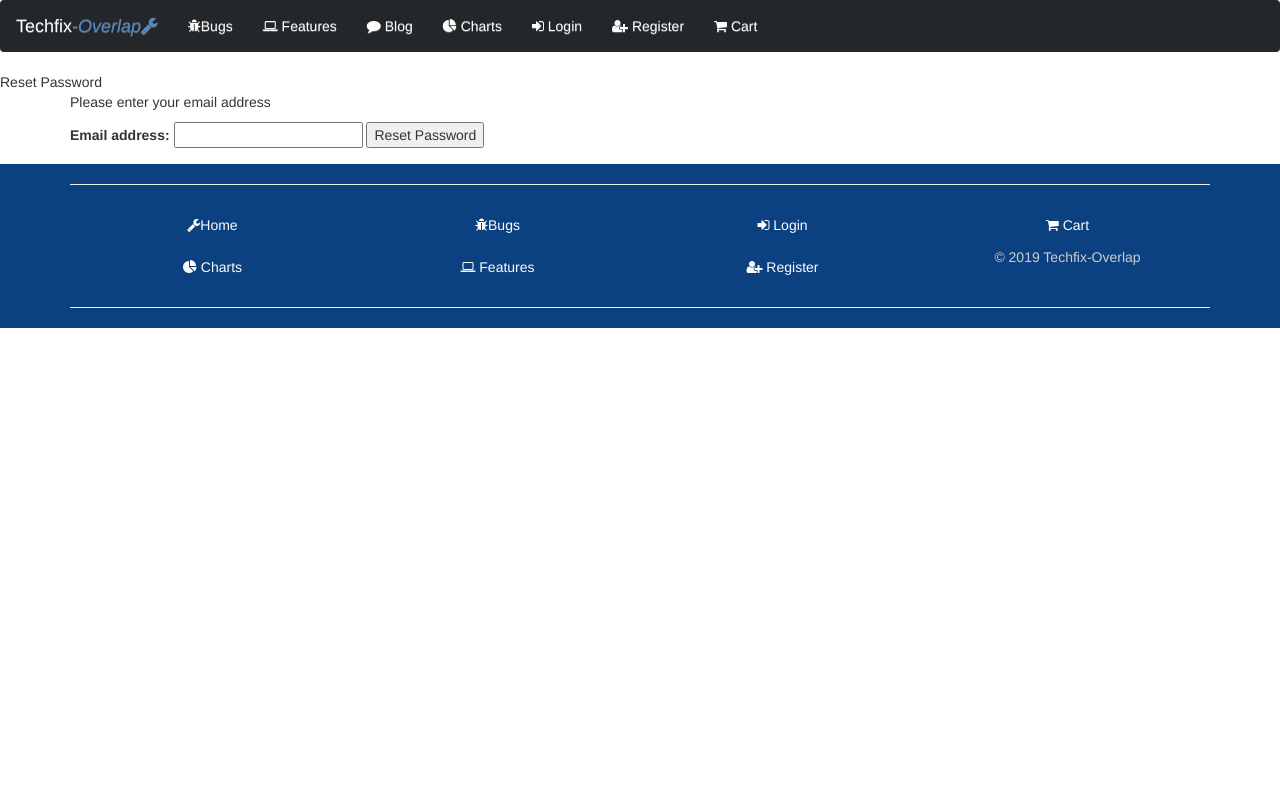
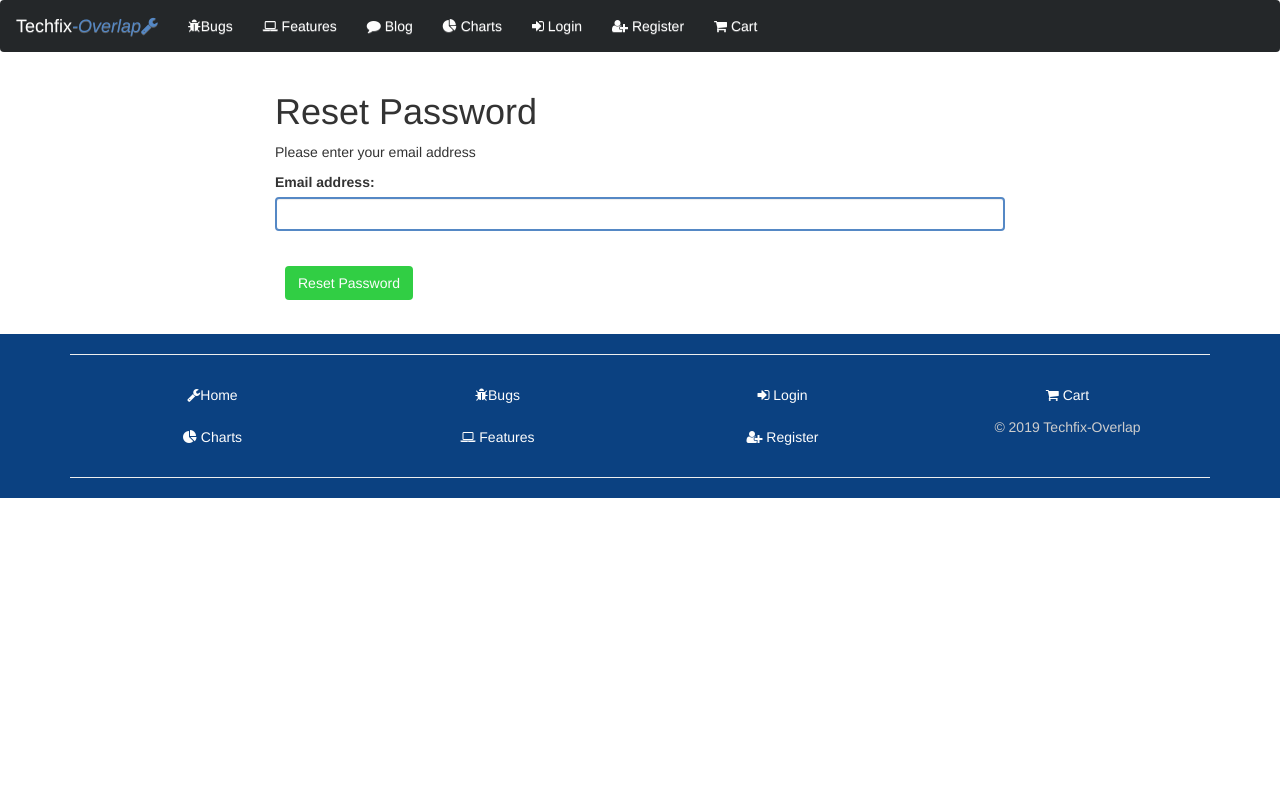
Before and after one commit to TommyJackson85/techfix_overlap, a Django app: a page that uses templates/registration/password_reset_form.html in a window 1280 px wide. Run offline with Django 3.2, Linux system fonts and the light colour scheme; some libraries are stand-ins or nearby versions.

Commit message:
Replaced Create bugs/features buttons with Login and Register buttons on index, bugposts, featureposts page when user isnt logged in. Restyled Login Register and password reset form html. hid edit/delete/vote buttons when user isnt logged. readjusted headings on all most pages, and changed buttons that didnt work properly. copied bootstrap styling css for the reset_password page

```diff
--- a/bugs/templates/bugposts.html
+++ b/bugs/templates/bugposts.html
@@ -9,7 +9,11 @@
         <h1>Bug Reports</h1>
     </div>
     <div class="col-xs-12 col-sm-6">
-        <a href="{% url 'new_bug_post' %}" class="btn new_post_button">Create Bug Report</a>
+        {% if user.is_authenticated %}
+            <a href="{% url 'new_bug_post' %}" class="btn new_post_button">Create Bug Report</a>
+        {% else %}
+            <a type="button" class="btn login_button" href="{% url 'login' %}">Login To Create A Report</a>
+        {% endif %}
     </div>
     <div class="col-xs-12 col-sm-10 col-md-8 col-lg-7 search_bar">
 
--- a/features/templates/featurepostdetail.html
+++ b/features/templates/featurepostdetail.html
@@ -19,6 +19,7 @@
         {% if feature_post.status == "Done" %}
             <p class="green_text">This feature has been fully developed!</p>
         {% else %}
+            {% if user.is_authenticated %}
                 <a href="#" class="btn vote_button" data-toggle="modal" data-target="#basicModal">Vote Post</a>
                 <!--bootstrap model pop up-->
                 <div class="modal fade" id="basicModal" tabindex="-1" role="dialog" aria-labelledby="basicModal" aria-hidden="true">
@@ -47,6 +48,7 @@
             </div>
         </div>
     </div>
+            {% endif %}
         {% endif %}
     </side>
     <div class="col-xs-12 col-md-9 post_details">
--- a/features/templates/featureposts.html
+++ b/features/templates/featureposts.html
@@ -9,7 +9,11 @@
         <h1>Feature Requests</h1>
     </div>
     <div class="col-xs-12 col-sm-6">
-        <a href="{% url 'new_feature_post' %}" class="btn new_post_button">Create Feature Request</a>
+        {% if user.is_authenticated %}
+            <a href="{% url 'new_feature_post' %}" class="btn new_post_button">Create Feature Request</a>
+        {% else %}
+            <a type="button" class="btn login_button" href="{% url 'login' %}">Login To Create A Request</a>
+        {% endif %}
     </div>
     <div class="col-xs-12 col-sm-10 col-md-8 col-lg-7 search_bar">
 
--- a/static/css/custom.css
+++ b/static/css/custom.css
@@ -209,15 +209,33 @@ http://paletton.com/?fbclid=IwAR2Zl09ucUxIJgPOQWO06EgyD4266xHb-S0gvsxDa66Pq0QKJf
   margin: 0 0 30px 0;
 }
 
-.new_post_button {
+.new_post_button, .login_button, .registration_button, .reset_password_button {
   margin: 20px 10px 20px 10px;
   color: #fdfdfd;
   background-color: #31CE44;
 }
 
-.new_post_button:hover {
+.new_post_button:hover, .login_button:hover, .registration_button:hover, .reset_password_button:hover {
   background-color: #52CE80;
   color: #FFC63D;
+}
+
+.password_reset_form input {
+  /*reusing bootstrap's form-control class styling, due to issues accesing the input form*/
+  display: block;
+  width: 100%;
+  height: 34px;
+  padding: 6px 12px;
+  font-size: 14px;
+  line-height: 1.42857143;
+  color: #555;
+  background-color: #fff;
+  background-image: none;
+  border-radius: 4px;
+  border: 2px solid #5588C5;
+  box-shadow: inset 0 1px 1px rgba(0, 0, 0, 0.075);
+  transition: border-color ease-in-out 0.15s, box-shadow ease-in-out 0.15s;
+  margin-bottom: 15px;
 }
 
 .form-control {
@@ -278,12 +296,12 @@ http://paletton.com/?fbclid=IwAR2Zl09ucUxIJgPOQWO06EgyD4266xHb-S0gvsxDa66Pq0QKJf
   color: #242729;
 }
 
-.submit_payment_button, .login_button {
+.submit_payment_button {
   background-color: #31CE44;
   color: #fdfdfd;
 }
 
-.submit_payment_button:hover, .login_button:hover {
+.submit_payment_button:hover {
   background-color: #52CE80;
   color: #FFC63D;
 }
--- a/templates/registration/password_reset_form.html
+++ b/templates/registration/password_reset_form.html
@@ -1,12 +1,26 @@
-{% extends 'base.html' %} {% block page_title %}Password Reset Page{% endblock %} {% block page_heading %}Reset Password{% endblock %} {% block content %}
-<form method="post">
-    <p>Please enter your email address</p>
+{% extends 'base.html' %}
+{% load bootstrap_tags %}
 
-    {% csrf_token %} {{ form.email.errors }}
+{% block page_title %}
+    Password Reset Page
+{% endblock %}
 
-    <p>
-        <label for="id_email">Email address:</label> {{ form.email }}
-        <button>Reset Password</button>
-    </p>
-</form>
+{% block page_heading %}
+<div class="container">
+    <div class="col-xs-12 col-md-8 col-md-offset-2">
+        <h1>Reset Password</h1>
+    </div>
+</div>
 {% endblock %}
+
+{% block content %}
+<div class="col-xs-12 col-md-8 col-md-offset-2">
+    <form method="post" class="password_reset_form">
+        <p>Please enter your email address</p>
+        {% csrf_token %}{{ form.email.errors }}
+        <label for="id_email">Email address:</label>
+        {{ form.email }}
+        <button class="btn reset_password_button">Reset Password</button>
+    </form>
+</div>
+{% endblock %}
```
Also changed, not shown: accounts/templates/index.html (+7 -2 lines), accounts/templates/login.html (+21 -6 lines), accounts/templates/registration.html (+19 -6 lines), bugs/templates/bugpostdetail.html (+7 -4 lines), charts/templates/charts.html (+6 -4 lines). Lines whose indentation alone changed are shown as unchanged.
